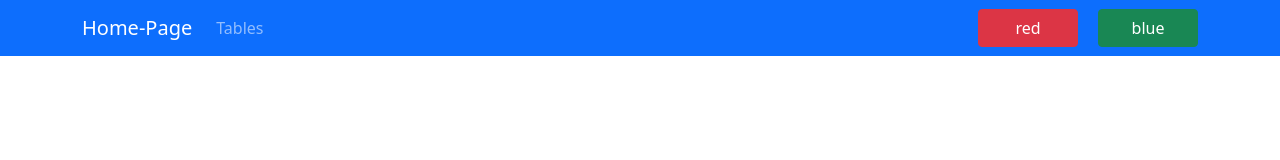
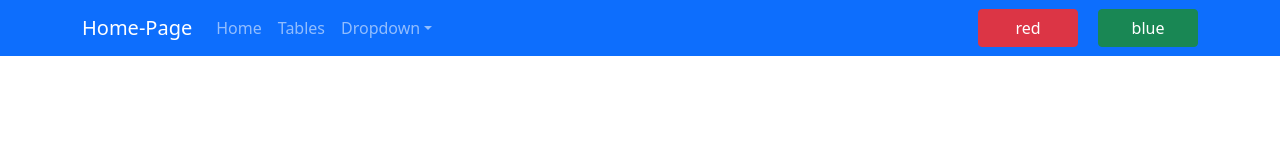
Before and after one commit to symon254/React-Components, a React (Create React App) app: page / in a window 1280 px wide. Shown: the top 160 px of the page. Built offline with nearby package versions, Linux system fonts and the light colour scheme.

Commit message:
Dropdown
drop down for routs

```diff
--- a/src/Pages/pageComponents/Navigation.js
+++ b/src/Pages/pageComponents/Navigation.js
@@ -1,5 +1,5 @@
 import React, { useState } from "react";
-import { Navbar, Nav, Container } from "react-bootstrap";
+import { Navbar, Nav, Container, NavDropdown } from "react-bootstrap";
 import { BrowserRouter as Router, Routes, Route, Link } from "react-router-dom";
 import Modals from "../../components/Modal/Modal";
 import Button from "../../components/Buttons/Buttons";
@@ -17,10 +17,32 @@ const Navigation = () => {
                     <Container>
                         <Navbar.Brand href="/Home">Home-Page</Navbar.Brand>
                         <Nav className="me-auto">
+                            <Link to={"/Home"} className="nav-link">
+                                Home
+                            </Link>
                             <Link to={"/Tables"} className="nav-link">
                                 Tables
                             </Link>
+                            <NavDropdown
+                                title="Dropdown"
+                                id="basic-nav-dropdown"
+                            >
+                                <NavDropdown.Item href="#action/3.1">
+                                    Action1
+                                </NavDropdown.Item>
+                                <NavDropdown.Item href="#action/3.2">
+                                    Action2
+                                </NavDropdown.Item>
+                                <NavDropdown.Item href="#action/3.3">
+                                    Action3
+                                </NavDropdown.Item>
+                                <NavDropdown.Divider />
+                                <NavDropdown.Item href="#action/3.4">
+                                    Action4
+                                </NavDropdown.Item>
+                            </NavDropdown>
                         </Nav>
+
                         <Button
                             float="right"
                             marginTop="-px"
```
